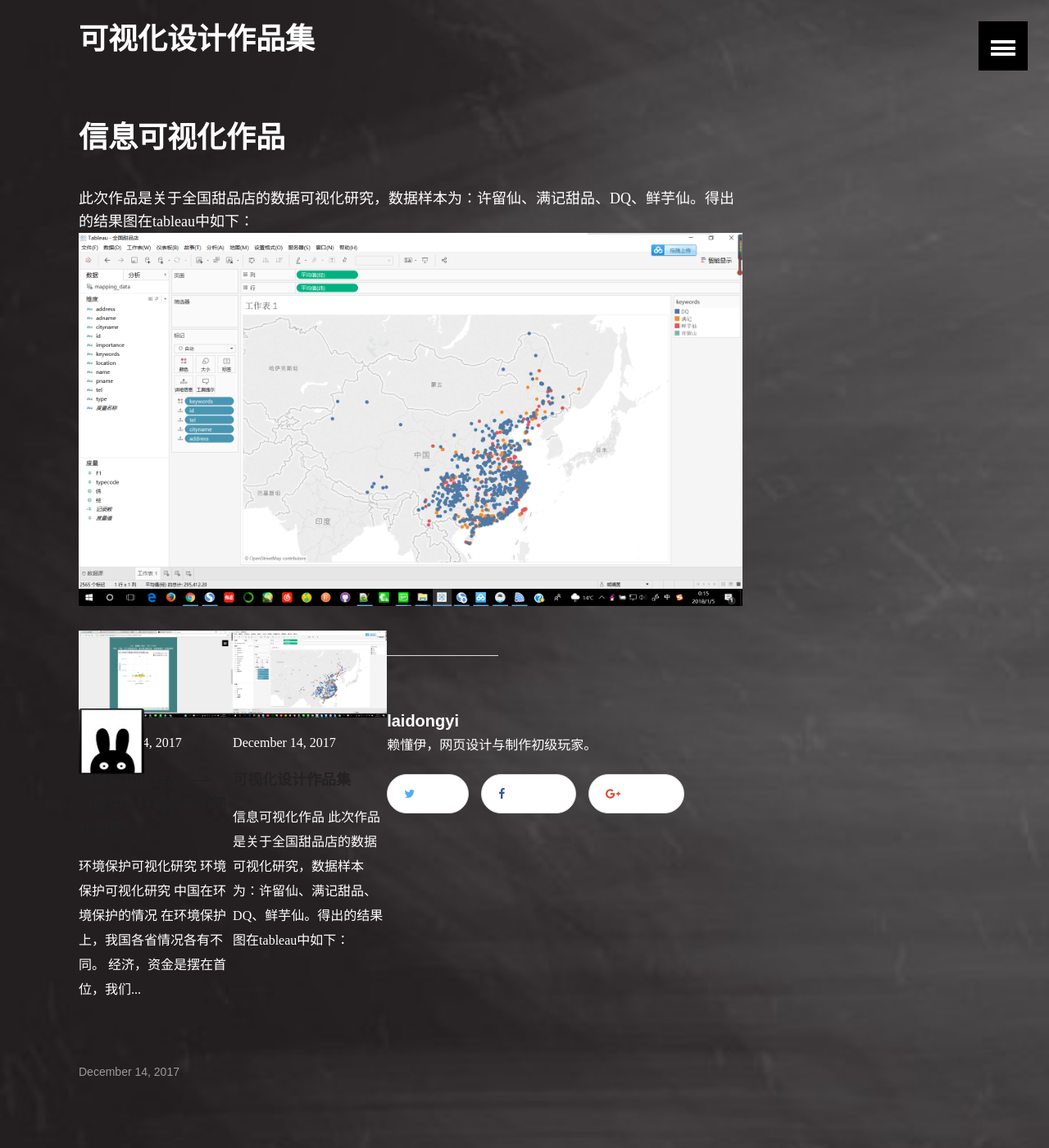
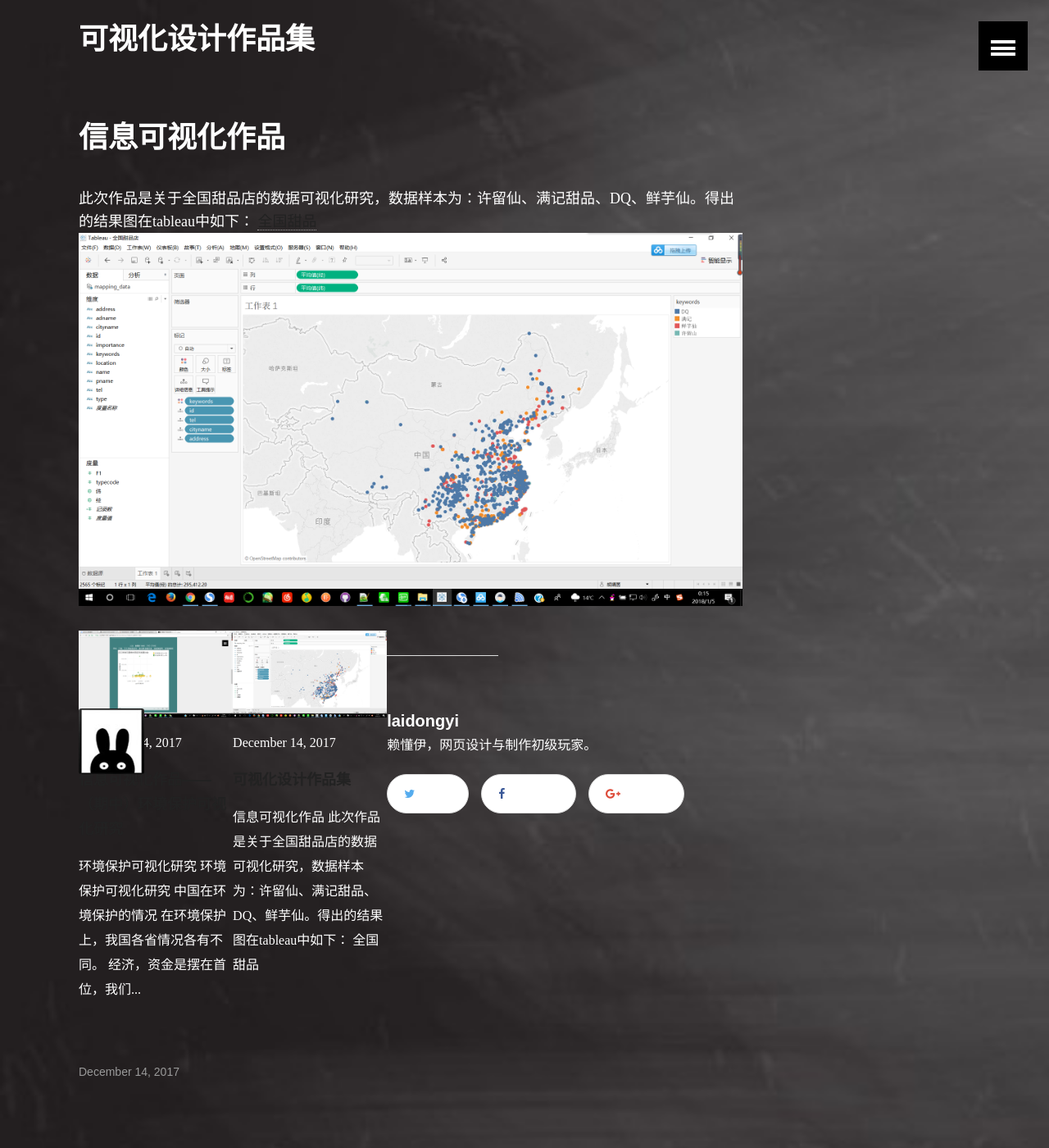
Before and after one commit to q3466141541/q3466141541.github.io, a Jekyll site: the page built from _posts/2018-01-03-信息可视化作品——期末作品.md, in a window 1280 px wide and 1400 px high, scrolled down 811 px. Shown: the whole window at 82% size. Built offline with Jekyll 4.4.1, drawn with Linux system fonts in a browser that asks for light colours.

Commit message:
Update 2018-01-03-信息可视化作品——期末作品.md

```diff
--- a/_posts/2018-01-03-信息可视化作品——期末作品.md
+++ b/_posts/2018-01-03-信息可视化作品——期末作品.md
@@ -11,6 +11,7 @@
 
 # 信息可视化作品
 此次作品是关于全国甜品店的数据可视化研究，数据样本为：许留仙、满记甜品、DQ、鲜芋仙。得出的结果图在tableau中如下：
+<a href="https://public.tableau.com/views/_18218/1_1?:embed=y&:display_count=yes&publish=yes">全国甜品</a>
 ![image](http://q3466141541.github.io/images/tableau.png)
 
 
```
